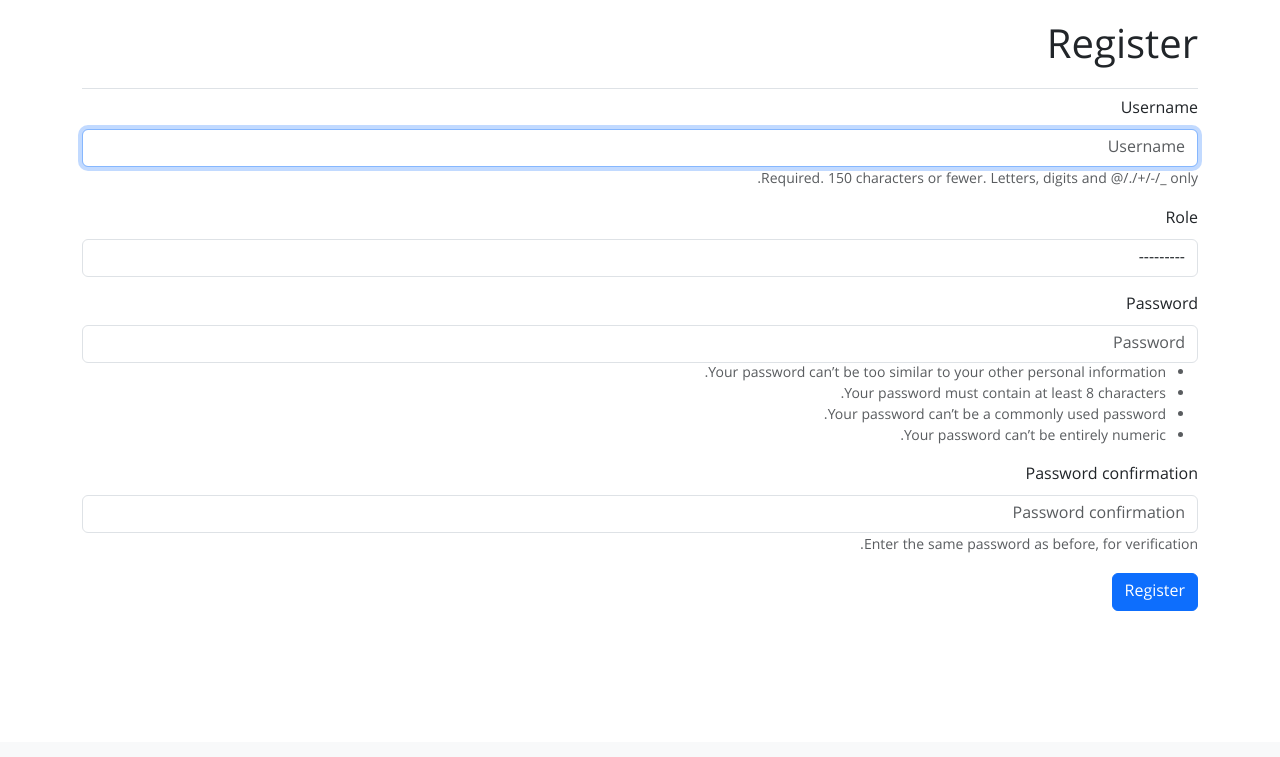
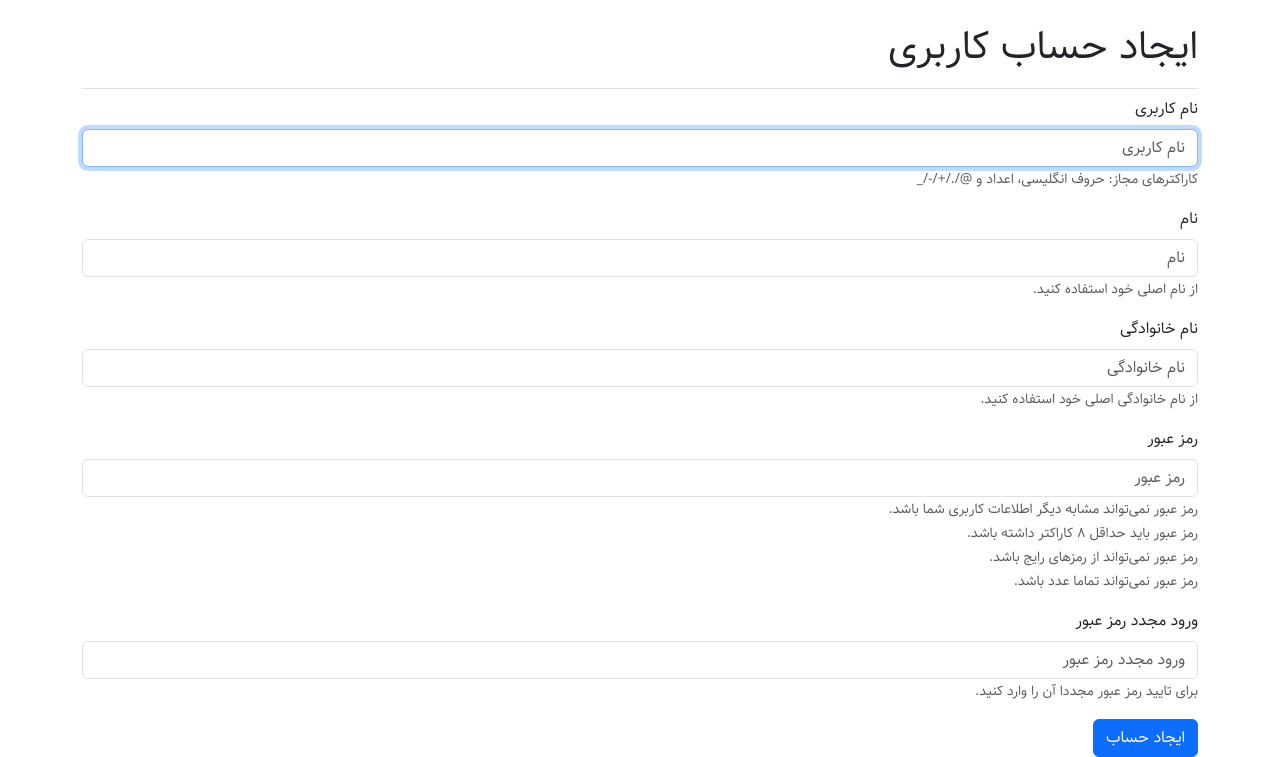
Before and after one commit to ali-nakhaee/Q_web, a Django app: page /users/register/ in a window 1280 px wide. Shown: the part 58-815 px from the top of the page. Before the commit the page ends 669 px from the top, so only its background shows below. Run offline with Django 4.2, Linux system fonts and the light colour scheme; parts of the project's set-up code (start-up, migrations or seed data) failed here and were passed over; some libraries are stand-ins or nearby versions.

Commit message:
add fields to user model and signup form for better signup in farsi

```diff
--- a/quiz/templates/quiz/base.html
+++ b/quiz/templates/quiz/base.html
@@ -52,7 +52,7 @@
           <ul class="navbar-nav me-auto ms-1">
               {% if user.is_authenticated %}
                 <li class="nav-item my-auto">
-                  <span class="navbar-text">سلام, {{ user.username }}.</span>
+                  <span class="navbar-text">سلام {{ user.first_name }}.</span>
                 </li>
                 <li class="nav-item">
                   <a class="nav-link" href="{% url 'users:logout' %}">خروج</a>
--- a/users/forms.py
+++ b/users/forms.py
@@ -1,6 +1,7 @@
 from django import forms
 from django.contrib.auth import get_user_model
 from django.contrib.auth.forms import UserCreationForm
+from django.utils.translation import gettext_lazy as _
 
 
 class LoginForm(forms.Form):
@@ -9,6 +10,23 @@ class LoginForm(forms.Form):
 
 
 class SignupForm(UserCreationForm):
+    password1 = forms.CharField(
+        label=_("رمز عبور"),
+        strip=False,
+        widget=forms.PasswordInput(attrs={"autocomplete": "new-password"}),
+        help_text=_("رمز عبور نمی‌تواند مشابه دیگر اطلاعات کاربری شما باشد." '<br>'
+                    "رمز عبور باید حداقل ۸ کاراکتر داشته باشد." '<br>'
+                    "رمز عبور نمی‌تواند از رمزهای رایج باشد." '<br>'
+                    "رمز عبور نمی‌تواند تماما عدد باشد."),
+    )
+    password2 = forms.CharField(
+        label=_("ورود مجدد رمز عبور"),
+        widget=forms.PasswordInput(attrs={"autocomplete": "new-password"}),
+        strip=False,
+        help_text=_("برای تایید رمز عبور مجددا آن را وارد کنید."),
+    )
+
     class Meta(UserCreationForm.Meta):
         model = get_user_model()
-        fields = ('username', 'role')
+        fields = ('username', 'first_name', 'last_name')
+        labels = {'username': 'نام کاربری', 'first_name': 'نام', 'last_name': 'نام خانوادگی'}
--- a/users/models.py
+++ b/users/models.py
@@ -1,8 +1,24 @@
 from django.db import models
 from django.contrib.auth.models import AbstractUser, Group
+from django.utils.translation import gettext_lazy as _
+from django.contrib.auth.validators import UnicodeUsernameValidator
 
 
 class User(AbstractUser):
+    username_validator = UnicodeUsernameValidator()
+    username = models.CharField(
+        _("username"),
+        max_length=150,
+        unique=True,
+        help_text=_(
+            # "Required. 150 characters or fewer. Letters, digits and @/./+/-/_ only."
+            "کاراکترهای مجاز: حروف انگلیسی، اعداد و @/./+/-/_"
+        ),
+        validators=[username_validator],
+        error_messages={
+            "unique": _("A user with that username already exists."),
+        },
+    )
     TEACHER = 'TEACHER'
     STUDENT = 'STUDENT'
 
@@ -11,7 +27,11 @@ class User(AbstractUser):
         (STUDENT, 'Student'),
     )
 
-    role = models.CharField(max_length=30, choices=ROLE_CHOICES)
+    first_name = models.CharField(max_length=150,
+                                  help_text="از نام اصلی خود استفاده کنید.")
+    last_name = models.CharField(max_length=150,
+                                 help_text="از نام خانوادگی اصلی خود استفاده کنید.")
+    role = models.CharField(max_length=30, choices=ROLE_CHOICES, default=STUDENT)
 
     def save(self, *args, **kwargs):
         super().save(*args, **kwargs)
--- a/users/templates/registration/register.html
+++ b/users/templates/registration/register.html
@@ -1,8 +1,8 @@
 {% extends "quiz/base.html" %}
-{% load bootstrap4 %}
+{% load bootstrap5 %}
 
 {% block page_header %}
-  <h1>Register</h1>
+  <h1>ایجاد حساب کاربری</h1>
 {% endblock page_header %}
 
 {% block content %}
@@ -12,7 +12,7 @@
   {% for message in messages %}
   <div class="container-fluid p-0">
     <div class="alert {{ message.tags }} alert-dismissible" role="alert" >
-      <button type="button" class="close" data-dismiss="alert" aria-label="Close">
+      <button type="button" class="close" data-bs-dismiss="alert" aria-label="Close">
         <span aria-hidden="True">&times;</span>
       </button>
       {{ message }}
@@ -26,7 +26,7 @@
     {% csrf_token %}
     {% bootstrap_form form %}
     {% buttons %}
-         <button name="submit" class="btn btn-primary">Register</button>
+         <button name="submit" class="btn btn-primary">ایجاد حساب</button>
       {% endbuttons %}
 <input type="hidden" name="next" value="{% url 'quiz:index' %}" /> </form>
 
```
Also changed, not shown: users/templates/registration/login.html (+4 -4 lines), users/migrations/0004_alter_user_first_name_alter_user_last_name_and_more.py (added).
